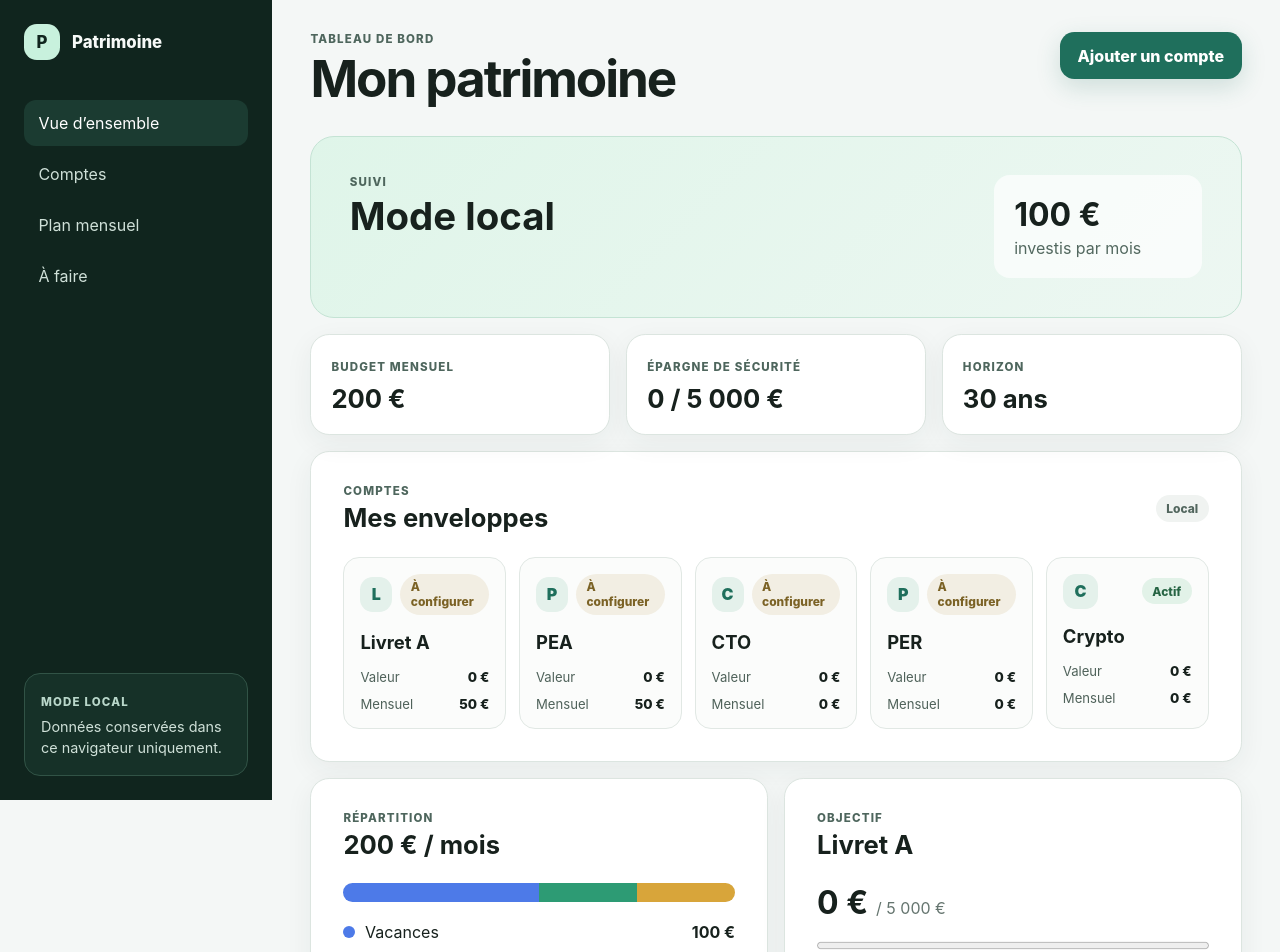
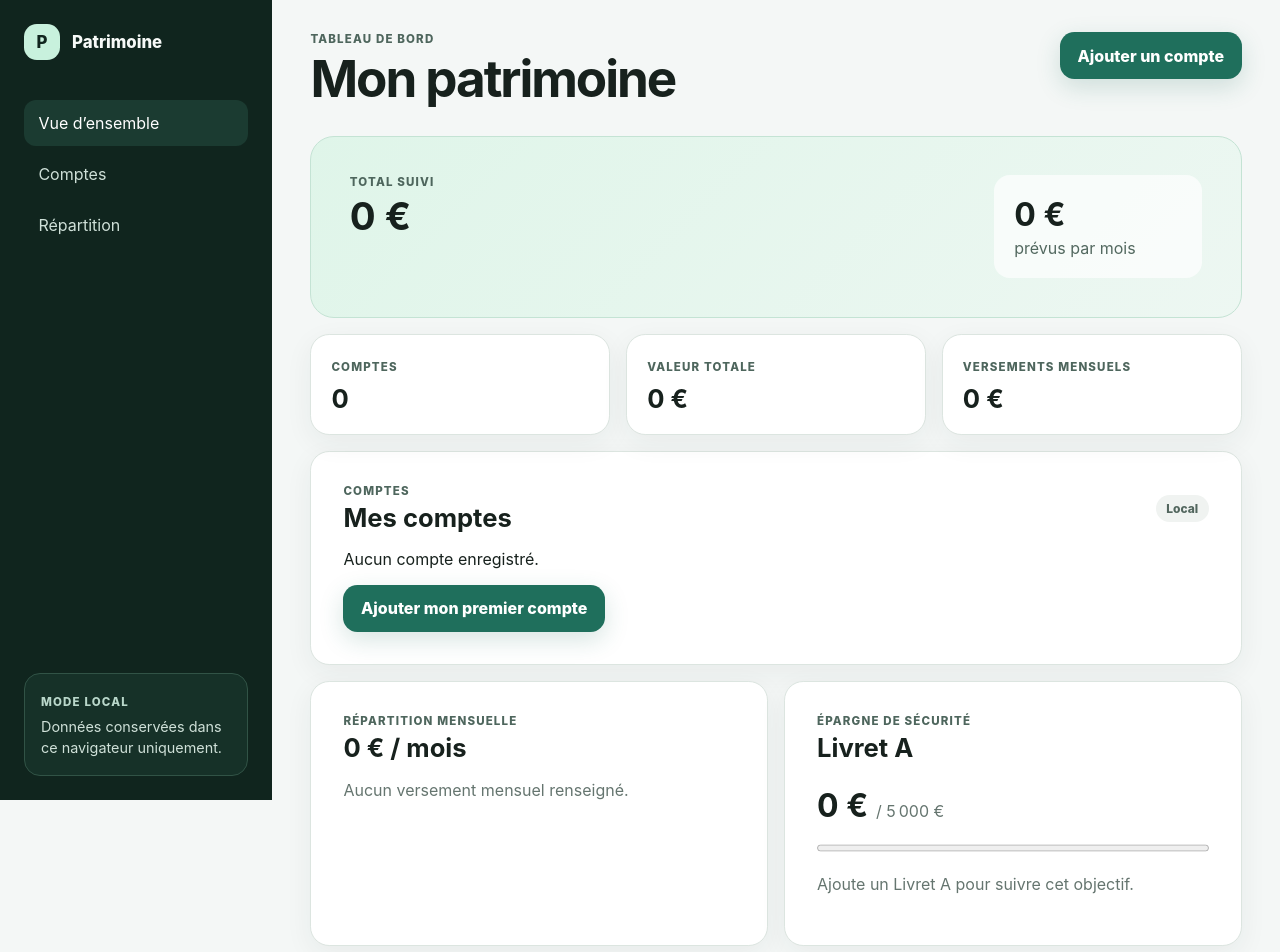
Before and after one commit to Owarino777/Patrimoine, a Next.js app: page /dashboard in a window 1280 px wide. Shown: the top 952 px of the page. Built offline with nearby package versions, Linux system fonts and the light colour scheme.

Commit message:
fix(dashboard): connect all indicators to saved accounts

```diff
--- a/src/app/dashboard/page.tsx
+++ b/src/app/dashboard/page.tsx
@@ -1,6 +1,12 @@
+"use client";
+
 import Link from "next/link";
-import { monthlyPlan, nextActions } from "../dashboard-demo";
-import { DemoAccountGrid } from "../demo-account-grid";
+import { useMemo, useSyncExternalStore } from "react";
+import {
+  DEMO_ACCOUNTS_CHANGED_EVENT,
+  DEMO_ACCOUNTS_STORAGE_KEY,
+  type DemoAccount,
+} from "../demo-account-storage";
 
 const euro = new Intl.NumberFormat("fr-FR", {
   style: "currency",
@@ -8,8 +14,40 @@ const euro = new Intl.NumberFormat("fr-FR", {
   maximumFractionDigits: 0,
 });
 
+function subscribe(onStoreChange: () => void): () => void {
+  window.addEventListener("storage", onStoreChange);
+  window.addEventListener(DEMO_ACCOUNTS_CHANGED_EVENT, onStoreChange);
+  return () => {
+    window.removeEventListener("storage", onStoreChange);
+    window.removeEventListener(DEMO_ACCOUNTS_CHANGED_EVENT, onStoreChange);
+  };
+}
+
+function getSnapshot(): string {
+  return window.localStorage.getItem(DEMO_ACCOUNTS_STORAGE_KEY) ?? "[]";
+}
+
+function getServerSnapshot(): string {
+  return "[]";
+}
+
+function parseAccounts(snapshot: string): DemoAccount[] {
+  try {
+    const parsed: unknown = JSON.parse(snapshot);
+    return Array.isArray(parsed) ? (parsed as DemoAccount[]) : [];
+  } catch {
+    return [];
+  }
+}
+
 export default function DashboardPage() {
-  const monthlyTotal = monthlyPlan.reduce((total, item) => total + item.amount, 0);
+  const snapshot = useSyncExternalStore(subscribe, getSnapshot, getServerSnapshot);
+  const accounts = useMemo(() => parseAccounts(snapshot), [snapshot]);
+  const totalValue = accounts.reduce((sum, account) => sum + account.amount, 0);
+  const monthlyTotal = accounts.reduce((sum, account) => sum + account.monthlyContribution, 0);
+  const livretA = accounts.find((account) => account.accountType === "LIVRET_A");
+  const safetyTarget = 5000;
+  const safetyValue = livretA?.amount ?? 0;
 
   return (
     <div className="app-shell">
@@ -22,8 +60,7 @@ export default function DashboardPage() {
           <ul className="nav-list">
             <li><a aria-current="page" href="#overview">Vue d’ensemble</a></li>
             <li><a href="#accounts">Comptes</a></li>
-            <li><a href="#allocation">Plan mensuel</a></li>
-            <li><a href="#actions">À faire</a></li>
+            <li><a href="#allocation">Répartition</a></li>
           </ul>
         </nav>
         <div className="sidebar-note">
@@ -39,50 +76,75 @@ export default function DashboardPage() {
         </header>
 
         <section id="overview" aria-labelledby="overview-title" className="hero-card">
-          <div><p className="eyebrow">Suivi</p><h2 id="overview-title">Mode local</h2></div>
-          <div className="hero-stat"><strong>100 €</strong><span>investis par mois</span></div>
+          <div><p className="eyebrow">Total suivi</p><h2 id="overview-title">{euro.format(totalValue)}</h2></div>
+          <div className="hero-stat"><strong>{euro.format(monthlyTotal)}</strong><span>prévus par mois</span></div>
         </section>
 
         <section className="metrics-grid" aria-label="Indicateurs principaux">
-          <article className="metric-card"><span className="eyebrow">Budget mensuel</span><strong>{euro.format(monthlyTotal)}</strong></article>
-          <article className="metric-card"><span className="eyebrow">Épargne de sécurité</span><strong>0 / 5 000 €</strong></article>
-          <article className="metric-card"><span className="eyebrow">Horizon</span><strong>30 ans</strong></article>
+          <article className="metric-card"><span className="eyebrow">Comptes</span><strong>{accounts.length}</strong></article>
+          <article className="metric-card"><span className="eyebrow">Valeur totale</span><strong>{euro.format(totalValue)}</strong></article>
+          <article className="metric-card"><span className="eyebrow">Versements mensuels</span><strong>{euro.format(monthlyTotal)}</strong></article>
         </section>
 
         <section id="accounts" aria-labelledby="accounts-title" className="section-card">
           <div className="section-heading">
-            <div><p className="eyebrow">Comptes</p><h2 id="accounts-title">Mes enveloppes</h2></div>
+            <div><p className="eyebrow">Comptes</p><h2 id="accounts-title">Mes comptes</h2></div>
             <span className="demo-badge">Local</span>
           </div>
-          <DemoAccountGrid />
+          {accounts.length === 0 ? (
+            <div className="empty-state">
+              <p>Aucun compte enregistré.</p>
+              <Link className="primary-button" href="/accounts/new">Ajouter mon premier compte</Link>
+            </div>
+          ) : (
+            <div className="account-grid">
+              {accounts.map((account) => (
+                <Link className="account-card account-card-link" href={`/accounts/${account.id}`} key={account.id}>
+                  <div className="account-card-header">
+                    <span className="account-icon" aria-hidden="true">{account.name.slice(0, 1)}</span>
+                    <span className="status-pill status-active">Actif</span>
+                  </div>
+                  <h3>{account.name}</h3>
+                  <dl>
+                    <div><dt>Valeur</dt><dd>{euro.format(account.amount)}</dd></div>
+                    <div><dt>Mensuel</dt><dd>{euro.format(account.monthlyContribution)}</dd></div>
+                  </dl>
+                </Link>
+              ))}
+            </div>
+          )}
         </section>
 
         <div className="two-column-grid">
           <section id="allocation" aria-labelledby="allocation-title" className="section-card">
-            <div className="section-heading"><div><p className="eyebrow">Répartition</p><h2 id="allocation-title">200 € / mois</h2></div></div>
-            <div className="allocation-bar" role="img" aria-label="50 pour cent vacances, 25 pour cent Livret A, 25 pour cent PEA">
-              <span className="allocation-segment segment-vacances" style={{ width: "50%" }} />
-              <span className="allocation-segment segment-livret" style={{ width: "25%" }} />
-              <span className="allocation-segment segment-pea" style={{ width: "25%" }} />
-            </div>
-            <ul className="legend-list">
-              {monthlyPlan.map((item) => <li key={item.label}><span><span className={`legend-dot legend-${item.label.toLowerCase().replace(" ", "-")}`} aria-hidden="true" />{item.label}</span><strong>{euro.format(item.amount)}</strong></li>)}
-            </ul>
+            <div className="section-heading"><div><p className="eyebrow">Répartition mensuelle</p><h2 id="allocation-title">{euro.format(monthlyTotal)} / mois</h2></div></div>
+            {monthlyTotal > 0 ? (
+              <>
+                <div className="allocation-bar" role="img" aria-label="Répartition des versements mensuels par compte">
+                  {accounts.filter((account) => account.monthlyContribution > 0).map((account, index) => (
+                    <span
+                      className="allocation-segment"
+                      key={account.id}
+                      style={{ width: `${(account.monthlyContribution / monthlyTotal) * 100}%`, background: `hsl(${150 + index * 47} 48% 45%)` }}
+                    />
+                  ))}
+                </div>
+                <ul className="legend-list">
+                  {accounts.filter((account) => account.monthlyContribution > 0).map((account) => (
+                    <li key={account.id}><span>{account.name}</span><strong>{euro.format(account.monthlyContribution)}</strong></li>
+                  ))}
+                </ul>
+              </>
+            ) : <p className="muted-copy">Aucun versement mensuel renseigné.</p>}
           </section>
 
           <section aria-labelledby="goal-title" className="section-card">
-            <div className="section-heading"><div><p className="eyebrow">Objectif</p><h2 id="goal-title">Livret A</h2></div></div>
-            <div className="goal-amount"><strong>0 €</strong><span>/ 5 000 €</span></div>
-            <progress value="0" max="5000">0 %</progress>
+            <div className="section-heading"><div><p className="eyebrow">Épargne de sécurité</p><h2 id="goal-title">Livret A</h2></div></div>
+            <div className="goal-amount"><strong>{euro.format(safetyValue)}</strong><span>/ {euro.format(safetyTarget)}</span></div>
+            <progress value={Math.min(safetyValue, safetyTarget)} max={safetyTarget}>{Math.round((safetyValue / safetyTarget) * 100)} %</progress>
+            {!livretA ? <p className="muted-copy">Ajoute un Livret A pour suivre cet objectif.</p> : null}
           </section>
         </div>
-
-        <section id="actions" aria-labelledby="actions-title" className="section-card">
-          <div className="section-heading"><div><p className="eyebrow">Priorités</p><h2 id="actions-title">À faire</h2></div></div>
-          <ol className="action-list">
-            {nextActions.slice(0, 3).map((action, index) => <li key={action}><span aria-hidden="true">{index + 1}</span><p>{action}</p>{index < 2 ? <Link href="/accounts/new">Ouvrir</Link> : <button type="button">Ouvrir</button>}</li>)}
-          </ol>
-        </section>
       </main>
     </div>
   );
```
